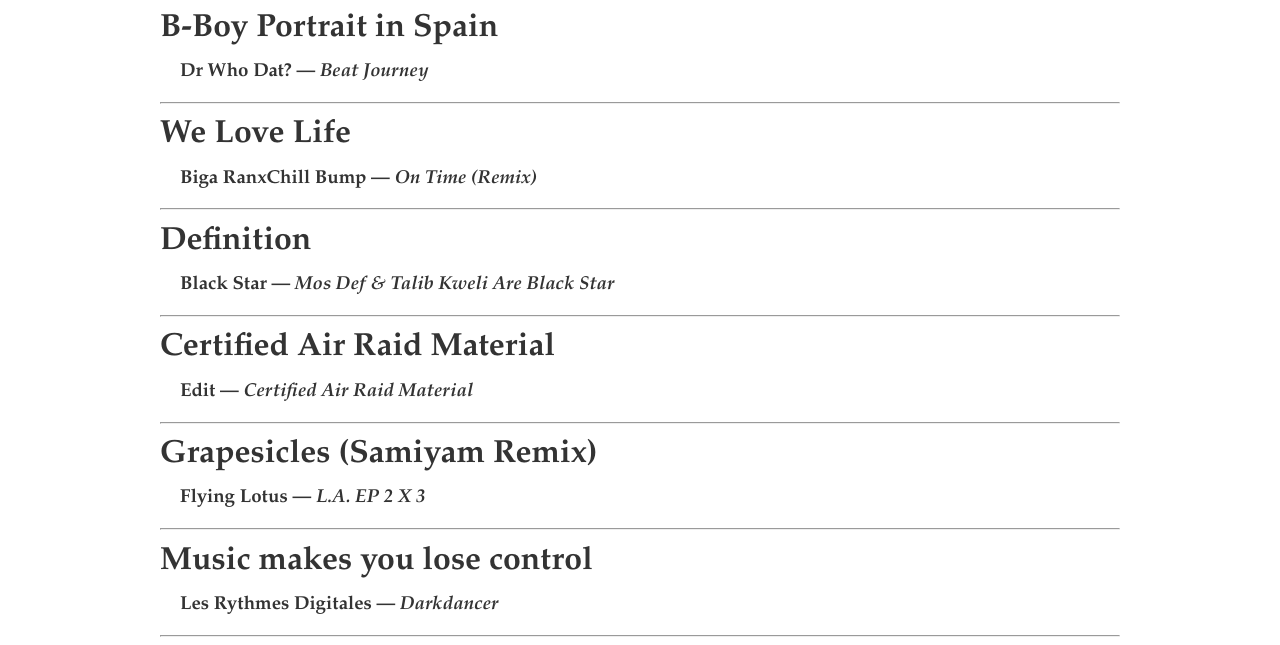
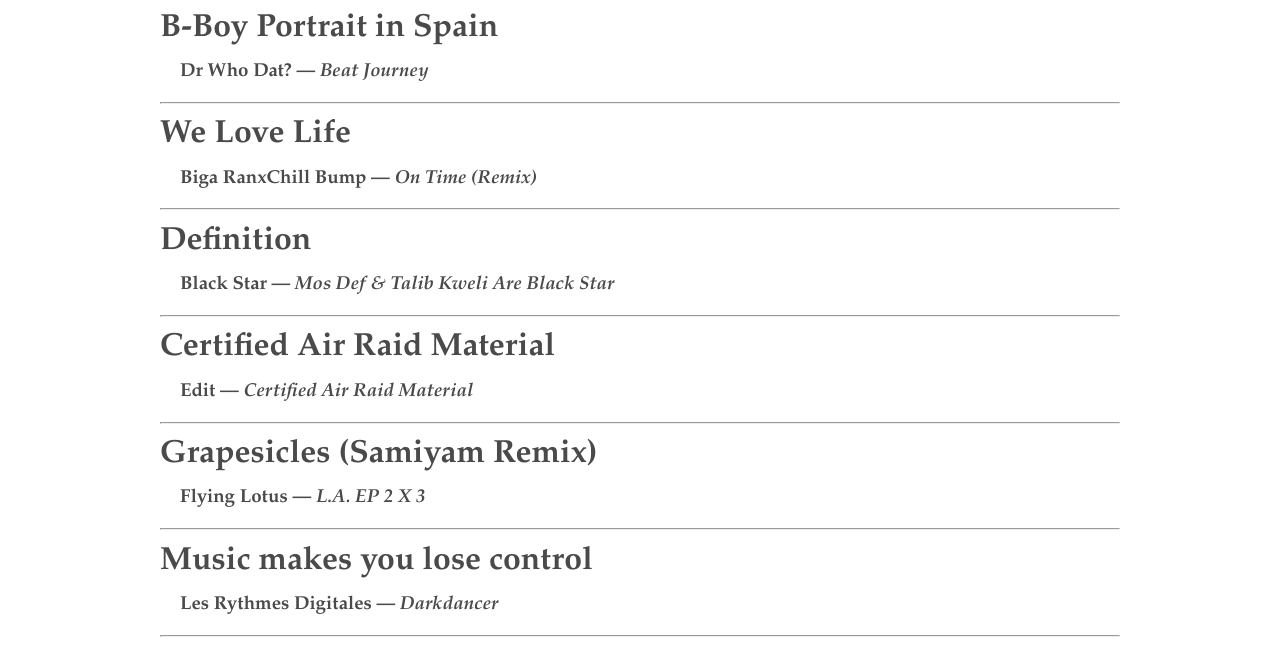
Before and after one commit to kylebillings/beatlist, a plain HTML site: page index.html in a window 1280 px wide. Shown: the part 749-1394 px from the top of the page. Drawn offline with Linux system fonts and the light colour scheme.

Commit message:
redesign

```diff
--- a/css/app.css
+++ b/css/app.css
@@ -2,7 +2,7 @@
 	background-image: url("../img/beatlist_text.png");
 	background-repeat: no-repeat;
 	font-family: Baskerville, "Baskerville Old Face", "Hoefler Text", Garamond, "Times New Roman", serif;
-	color: #333;
+	color: #4A4A4A;
 }
 
 .track-item h1 {
```
